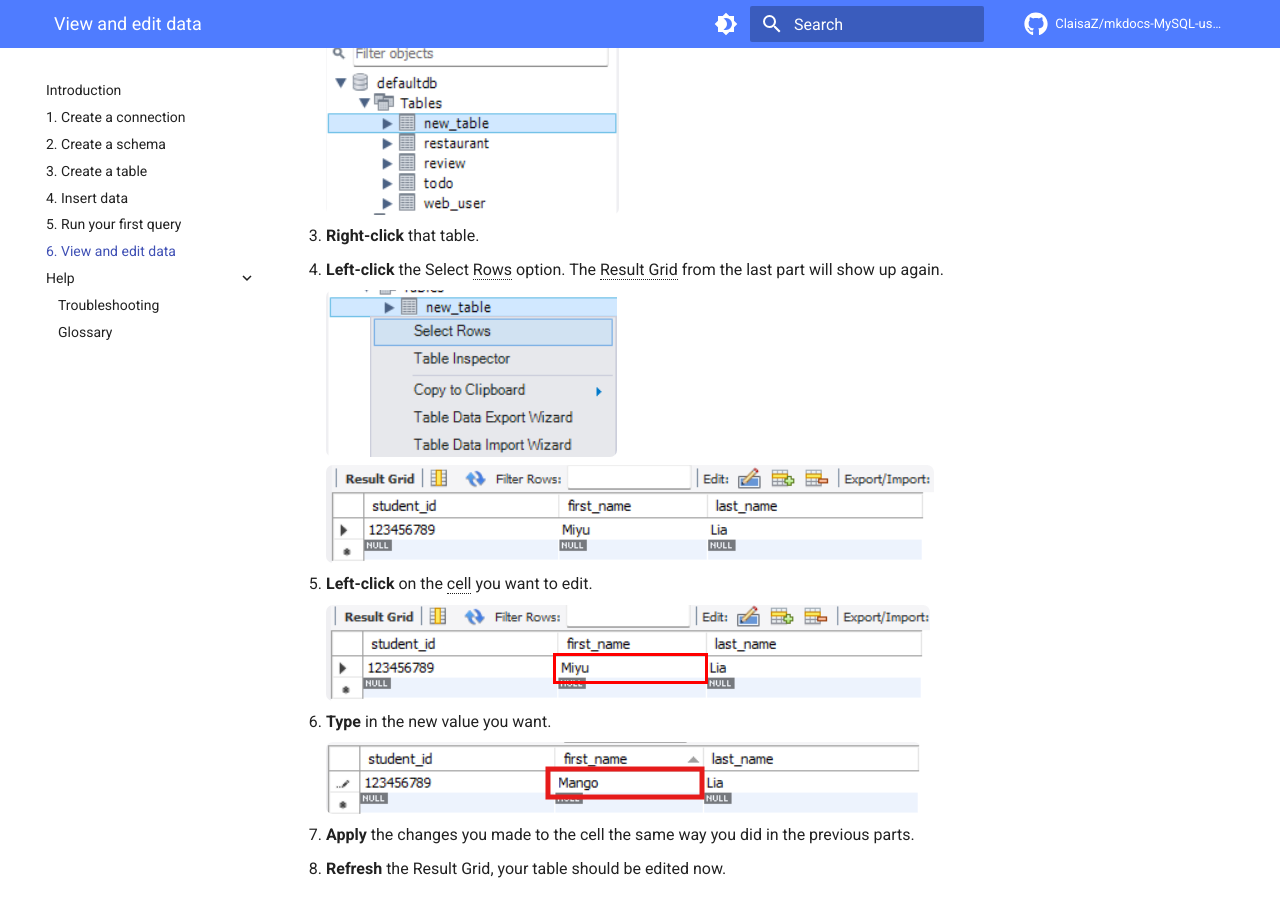
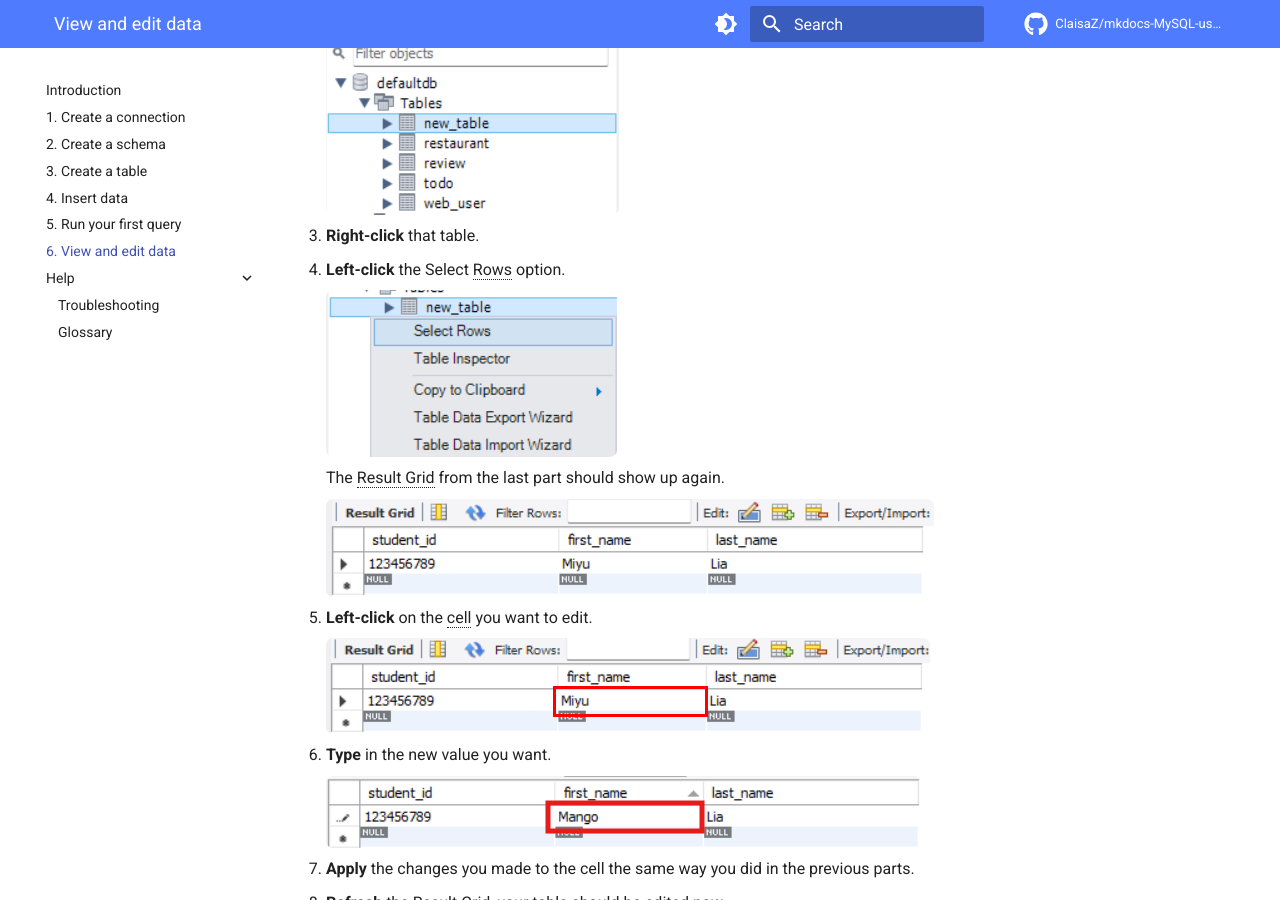
Before and after one commit to ClaisaZ/mkdocs-MySQL-user-guide, an MkDocs documentation site: the page built from docs/7-view-edit-data.md, in a window 1280 px wide and 900 px high, scrolled down 598 px. Built offline with MkDocs 1.6.1 and Material for MkDocs 9.7.7, drawn with Linux system fonts in a browser that asks for light colours; comment, search, counter and statistics services are not loaded.

Commit message:
line change

```diff
--- a/docs/7-view-edit-data.md
+++ b/docs/7-view-edit-data.md
@@ -24,9 +24,11 @@ In Workbench you can view and change data in a table, allowing you to update val
 
 3. **Right-click** that table.
 
-4. **Left-click** the Select Rows option. The Result Grid from the last part will show up again.
+4. **Left-click** the Select Rows option.
 
     ![Right-click to see Select rows option](https://cdn.jsdelivr.net/gh/ClaisaZ/mkdocs-MySQL-user-guide@main/docs/assets/images/Inserting_Data_3.png "Select rows")
+
+    The Result Grid from the last part should show up again.
 
     ![Table view showing all current data](https://cdn.jsdelivr.net/gh/ClaisaZ/mkdocs-MySQL-user-guide@main/docs/assets/images/view_data_1.png "Table with current data")
 
```
